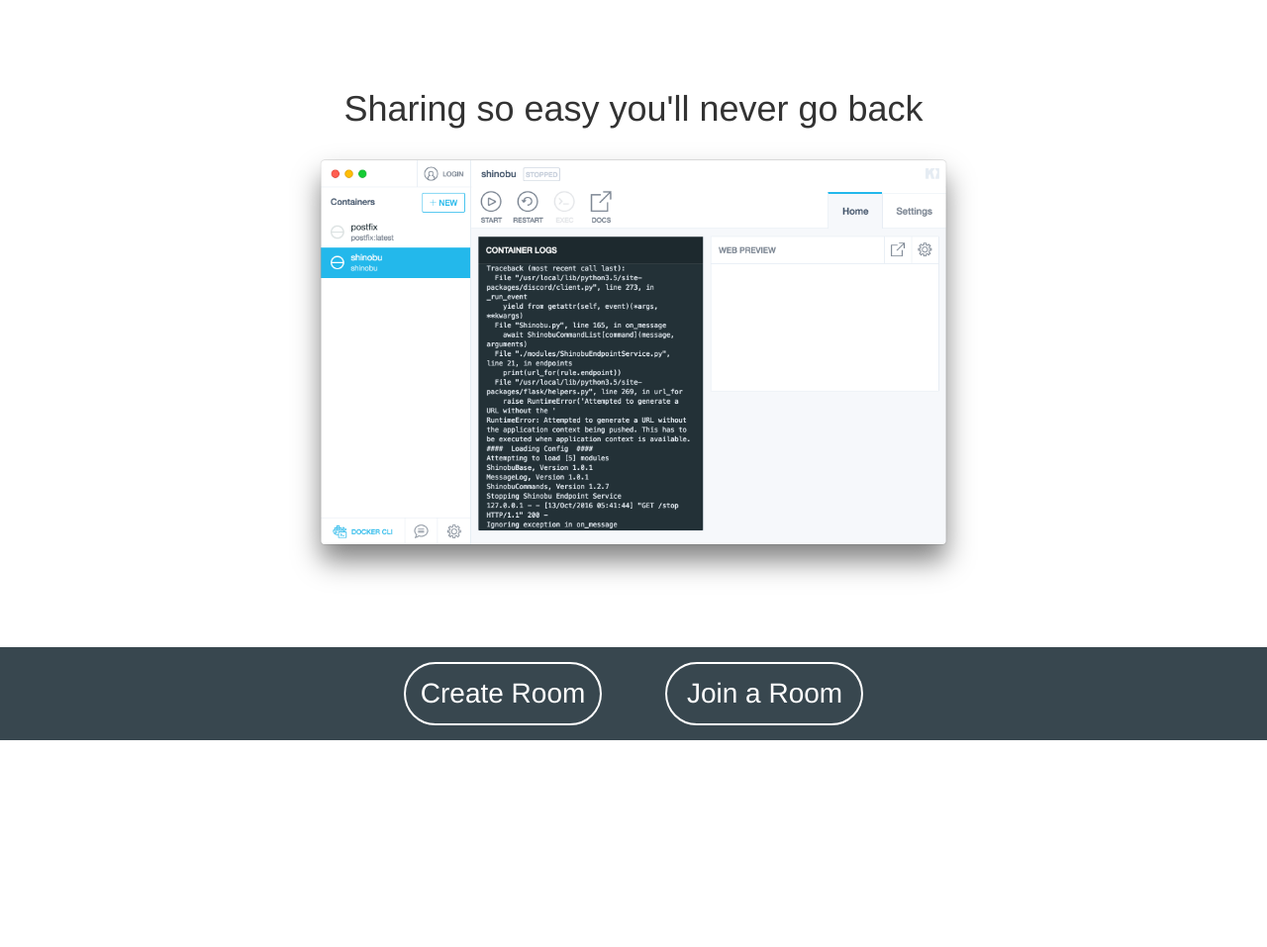
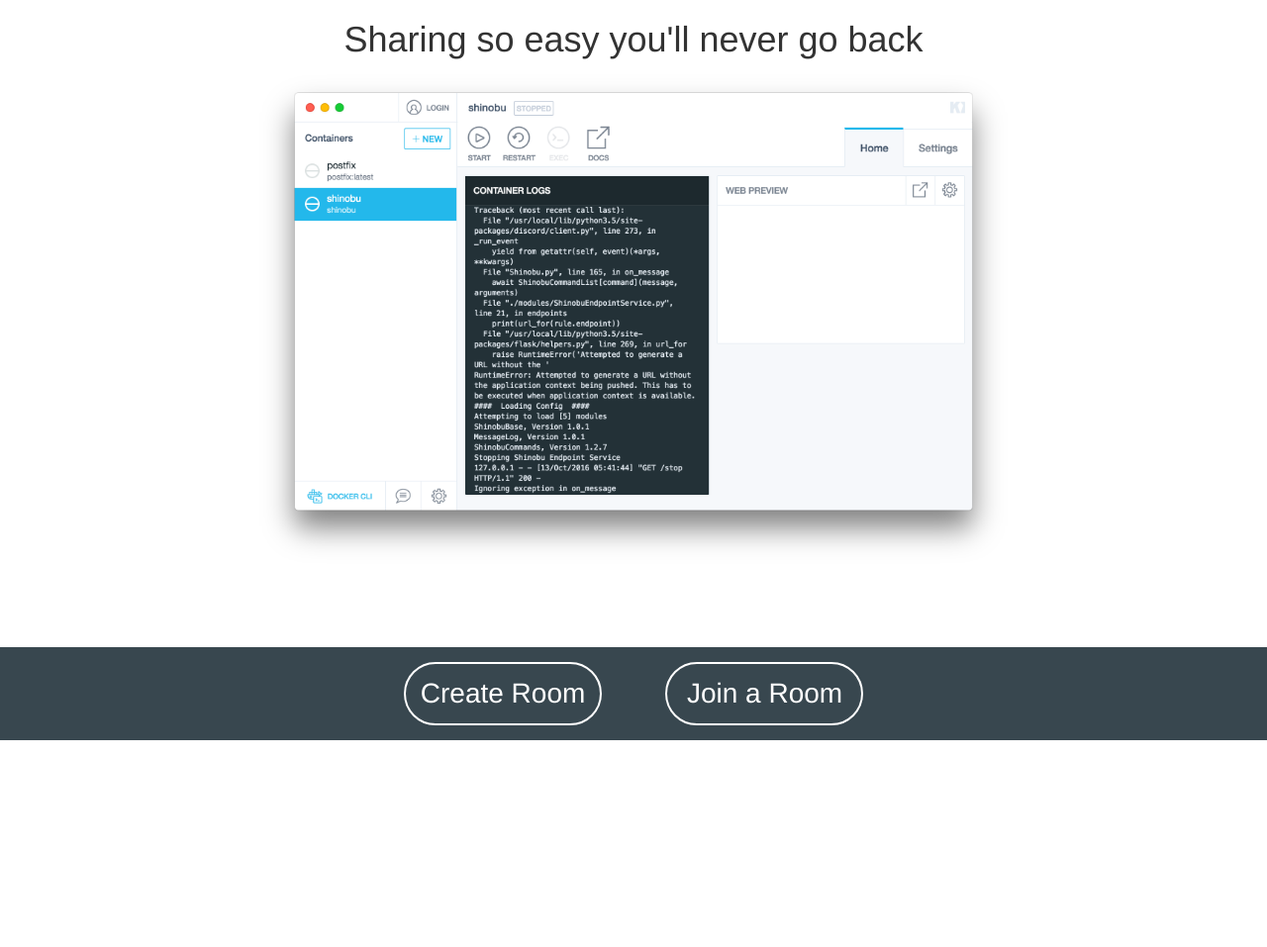
Before and after one commit to NeonAesthetic/slingapp-net, a PHP site: page / in a window 1280 px wide. Shown: the part 52-1009 px from the top of the page at 99% size. After the commit the page ends 800 px from the top, so only its background shows below. Run offline with PHP 8.4, Linux system fonts and the light colour scheme; some libraries are stand-ins or nearby versions.

Commit message:
fixed odd padding on mainpage

```diff
--- a/index.php
+++ b/index.php
@@ -47,10 +47,9 @@ require_once "classes/Account.php";
     </div>
 </nav>
 
-<div class="container-fluid"
-     style="background-color: rgba(255,255,255,1); text-align: center; padding: 50px; ">
+<div style="background-color: rgba(255,255,255,1); text-align: center; ">
 
-    <h1 style="width:100%; text-align: center;">Sharing so easy you'll never go back</h1>
+    <h1 style="width:100%; text-align: center; padding-top: -10%;">Sharing so easy you'll never go back</h1>
     <div class="wrapper">
         <div id="screenshot" class="screenshot">
         </div>
@@ -90,7 +89,6 @@ require_once "classes/Account.php";
         Modal.init();
         Resource.load("/assets/php/components/modal/create_room.php", "Create Room Modal");
         Resource.load("/assets/php/components/modal/login_form.php", "Login Form");
-        Resource.load("/assets/php/components/modal/register_form.php", "Register Form");
 
         var sbtns = document.getElementsByClassName("sbtn");
         for (var i = sbtns.length - 1; i >= 0; i--) {
```
